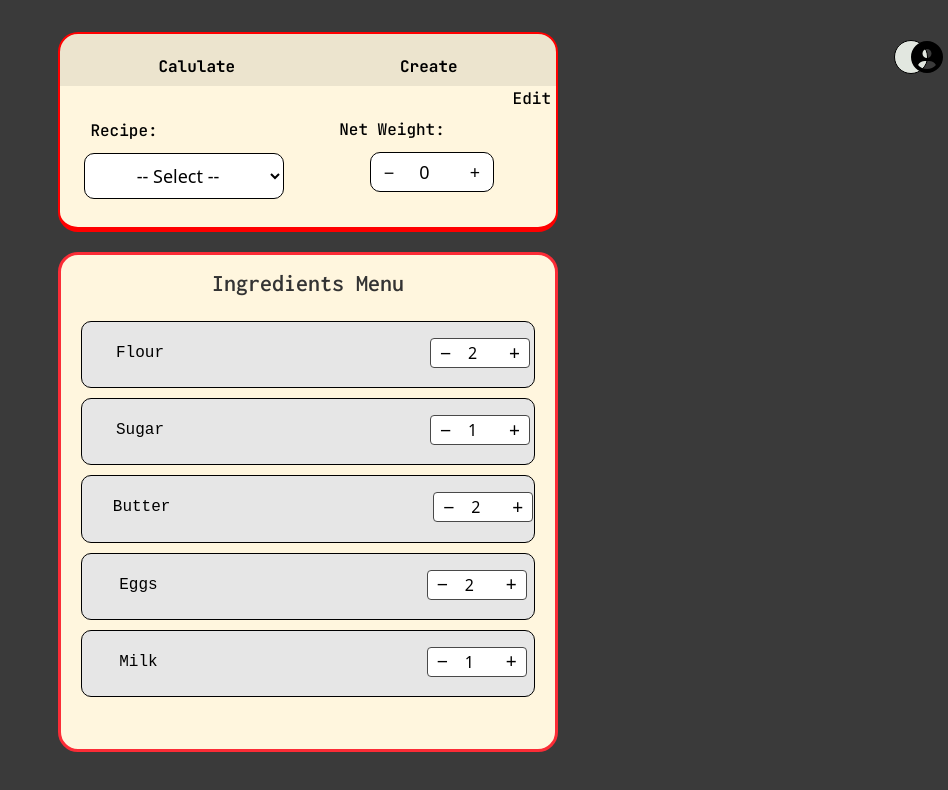
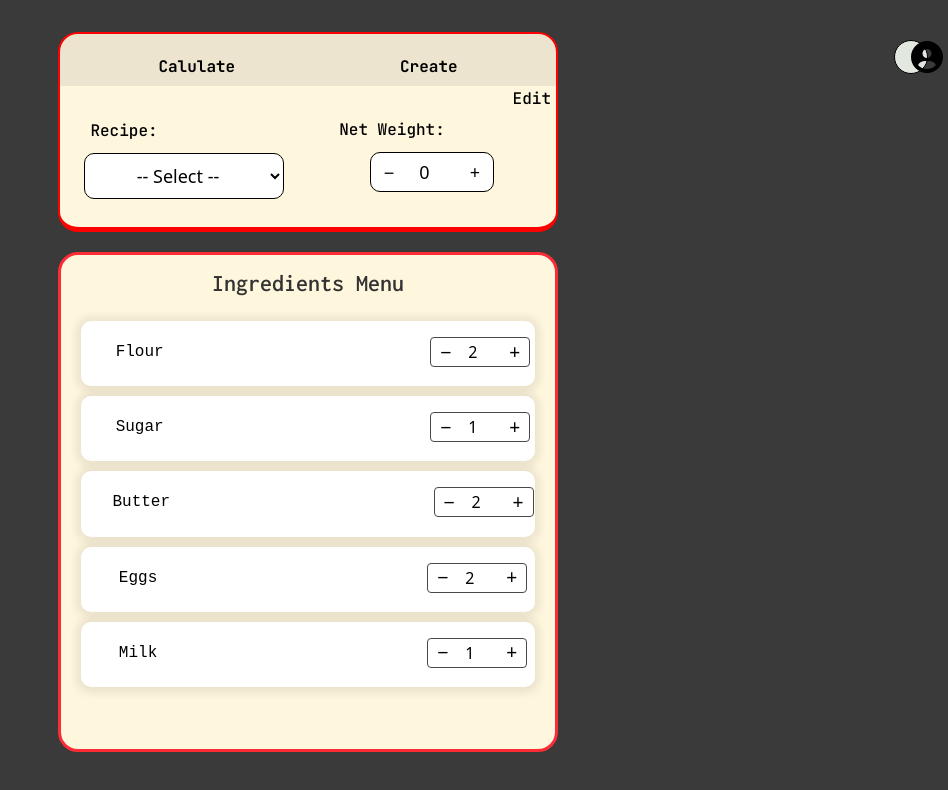
Before and after one commit to axait/recipie, a React (Vite) app: page / in a window 1280 px wide. Shown: the top 790 px of the page, without its empty margins (332-1280 px from the left). Built offline with nearby package versions, Linux system fonts and the light colour scheme; a web font is replaced by a local one.

Commit message:
fix: update background color and add box shadow to list items in IngredientsMenu

```diff
--- a/src/styles/main.scss
+++ b/src/styles/main.scss
@@ -52,8 +52,9 @@ $menus-bg-color: #FFF6DE;
 
     li {
         padding: 0.5rem 0 0.2rem 0;
-        background-color: rgb(230, 230, 230);
-        border: 1px solid #000;
+        background-color: rgb(255, 255, 255);
+        // border: 1px solid #000;
+        box-shadow: 0 1px 8px 5px rgba(0, 0, 0, 0.08);
         border-radius: 10px;
         margin: 10px;
 
```
